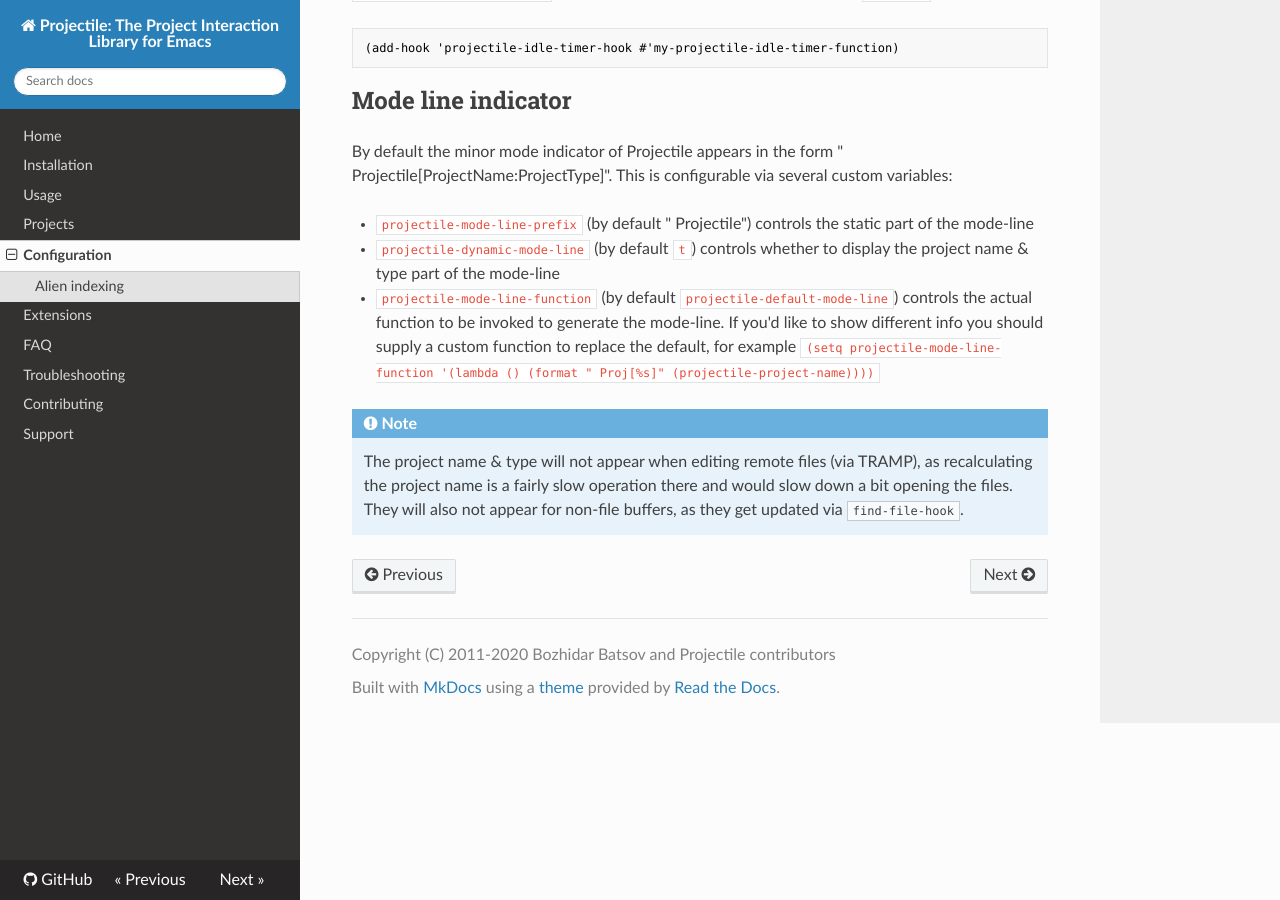
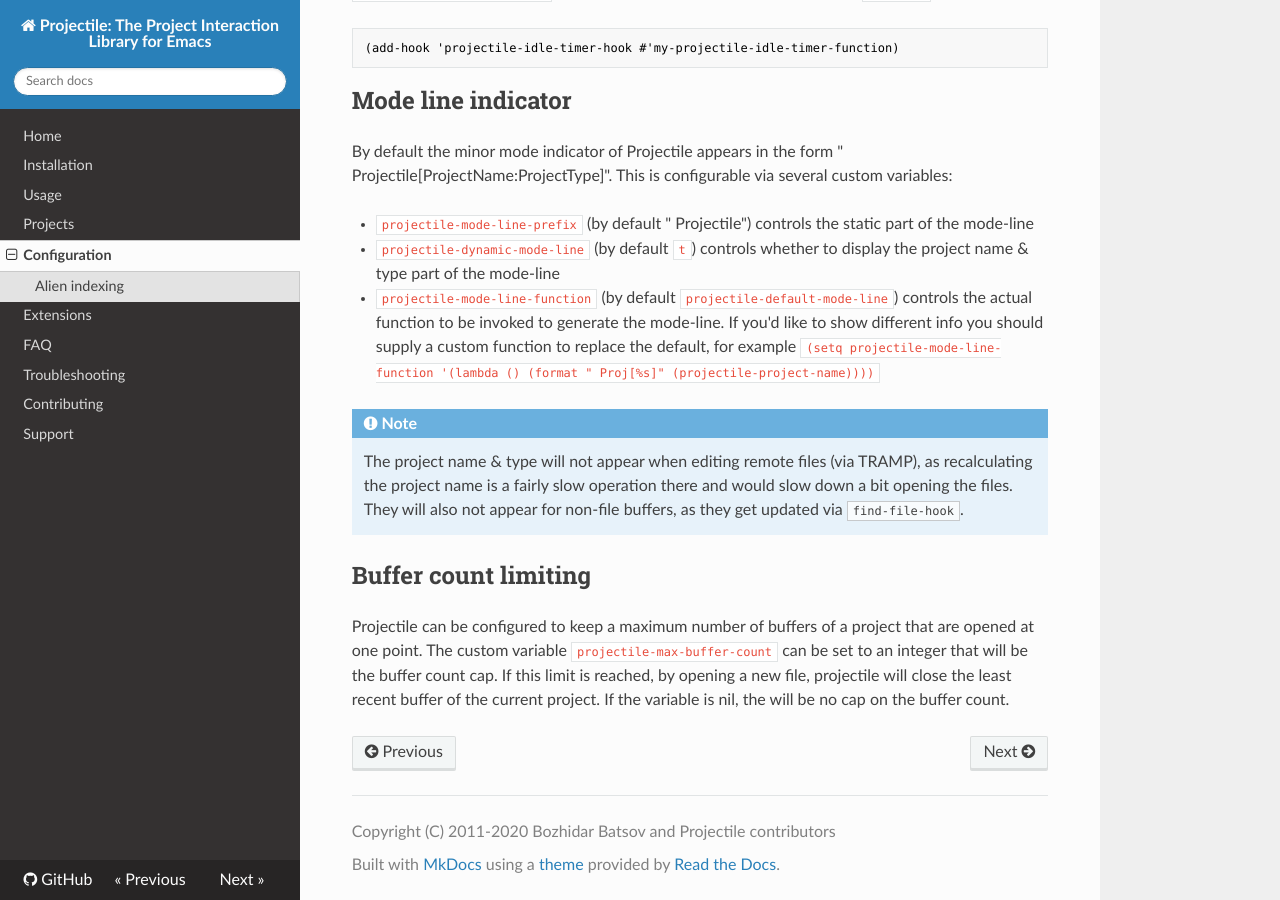
Before and after one commit to bbatsov/projectile, an MkDocs documentation site: the page built from doc/configuration.md, in a window 1280 px wide and 900 px high, scrolled down 6956 px. Built offline with MkDocs 1.6.1, drawn with Linux system fonts in a browser that asks for light colours; nearby versions of some CDN libraries; old or Windows-style settings are respelled for this version of MkDocs.

Commit message:
Adding documentation for the new function.
Also Adding configuration documentation for the buffer count
limiting.

```diff
--- a/doc/configuration.md
+++ b/doc/configuration.md
@@ -374,3 +374,7 @@
     (via TRAMP), as recalculating the project name is a fairly slow operation there
     and would slow down a bit opening the files. They will also not appear for
     non-file buffers, as they get updated via `find-file-hook`.
+
+## Buffer count limiting
+
+Projectile can be configured to keep a maximum number of buffers of a project that are opened at one point. The custom variable `projectile-max-buffer-count` can be set to an integer that will be the buffer count cap. If this limit is reached, by opening a new file, projectile will close the least recent buffer of the current project. If the variable is nil, the will be no cap on the buffer count.
```
Also changed, not shown: CHANGELOG.md (+2 -0 lines), 1 other file.
